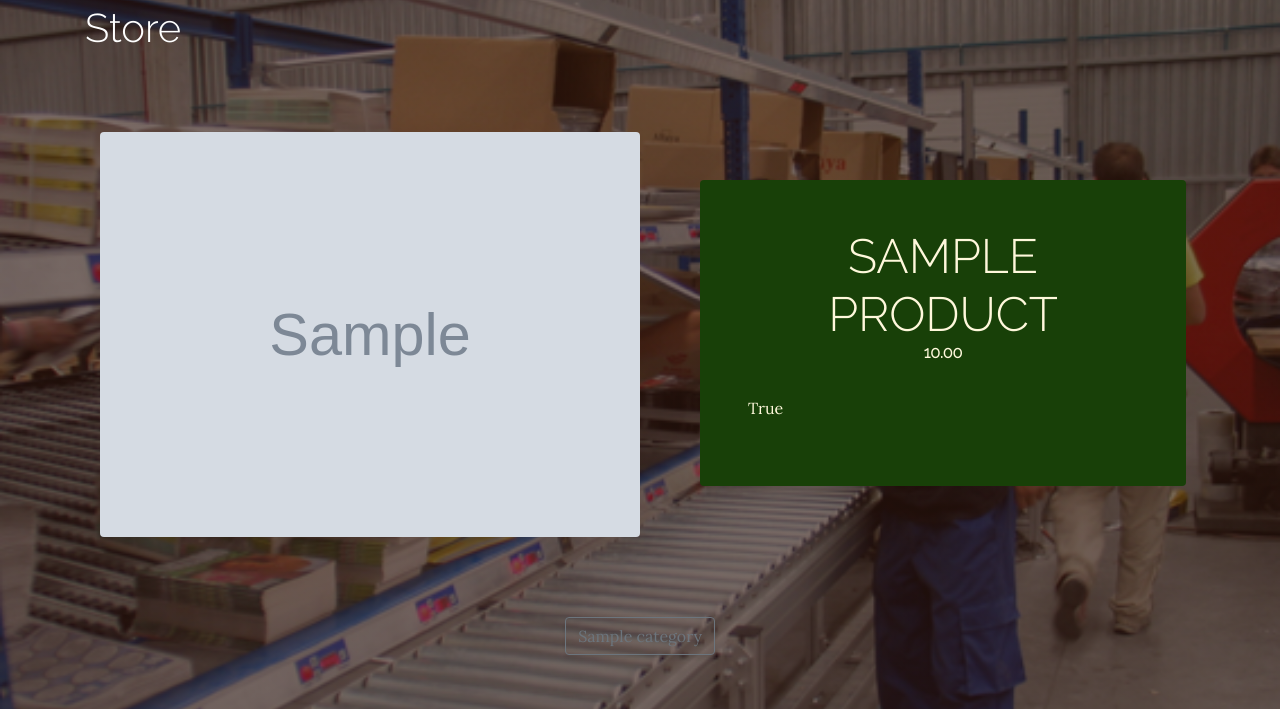
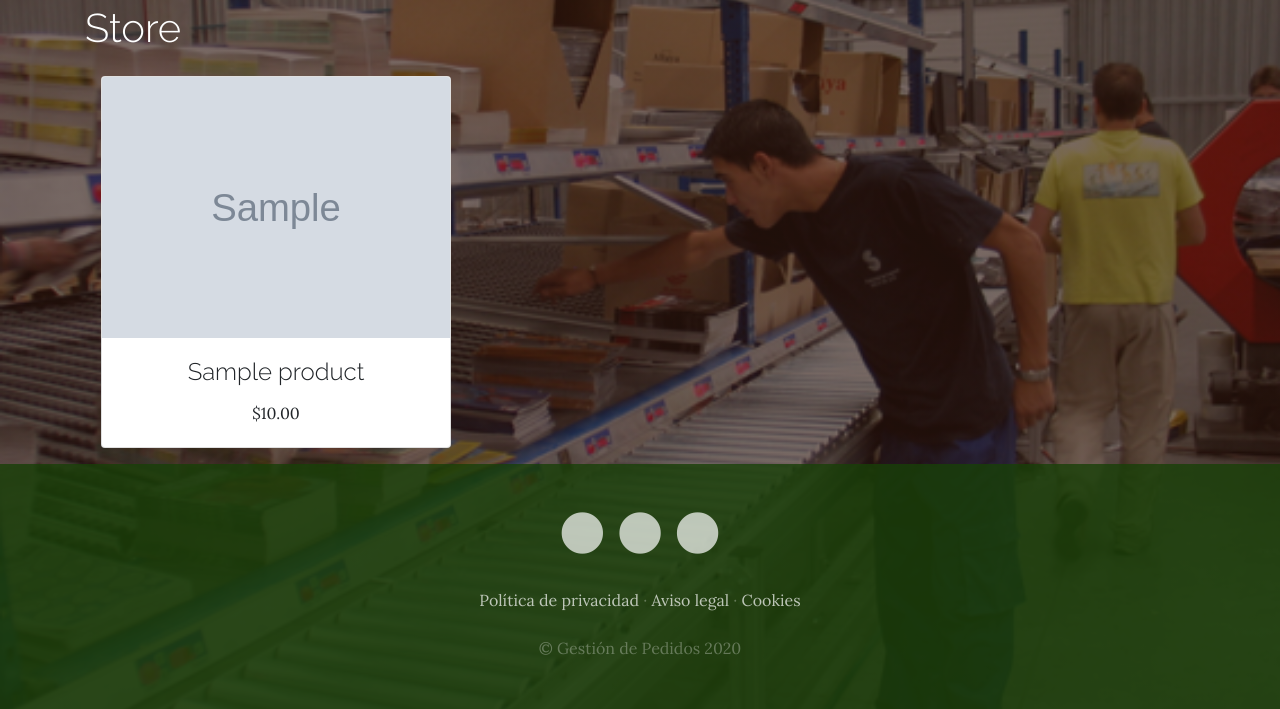
Before and after one commit to jjalviarez/web_blog, a Django app: page /store/ in a window 1280 px wide. Shown: the part 56-765 px from the top of the page. Run offline with Django 3.2, Linux system fonts and the light colour scheme; tables that the repository leaves empty hold one stand-in row (values such as "Sample post"); grey boxes marked "Sample" are stand-in pictures; parts of the project's set-up code (start-up, migrations or seed data) failed here and were passed over; some libraries are stand-ins or nearby versions.

Commit message:
add cards

```diff
--- a/web_blog/templates/store/store.html
+++ b/web_blog/templates/store/store.html
@@ -1,13 +1,8 @@
-{% extends "base.html" %}
-
-{% block title %}Store{% endblock %}
-
-{% block content %}
+{% extends "base.html" %} {% block title %}Store{% endblock %} {% block content %}
 <h1>Store</h1>
+<div class="row">
   {% for product in products %}
-
-
-
+  <!--
   <section class="page-section clearfix">
     <div class="container">
       <div class="intro">
@@ -23,9 +18,22 @@
       </div>
     </div>
   </section>
+  -->
+  <div class="col-md-4">
+    <div class="card m-3" style="width: 100%">
+      <div class="embed-responsive embed-responsive-4by3">
+        <img class="card-img-top embed-responsive-item" src="{{ product.image.url }}" alt="{{ product.name }}" />
+      </div>
+      <div class="card-body text-center">
+        <h4 class="card-title">{{ product.name }}</h4>
+        <p class="card-text">${{ product.price }}</p>
+      </div>
+    </div>
+  </div>
+  {% endfor %}
+</div>
 
-  {% endfor %}
-
+<!--
 <section class="page-section clearfix">
   <div class="container">
     <ul class="list-inline d-flex justify-content-center">
@@ -37,5 +45,5 @@
     </ul>
   </div>
 </section>
-
+-->
 {% endblock content %}
```
Also changed, not shown: web_blog/static/css/project.css (line endings or trailing spaces). Lines whose indentation alone changed are shown as unchanged.
